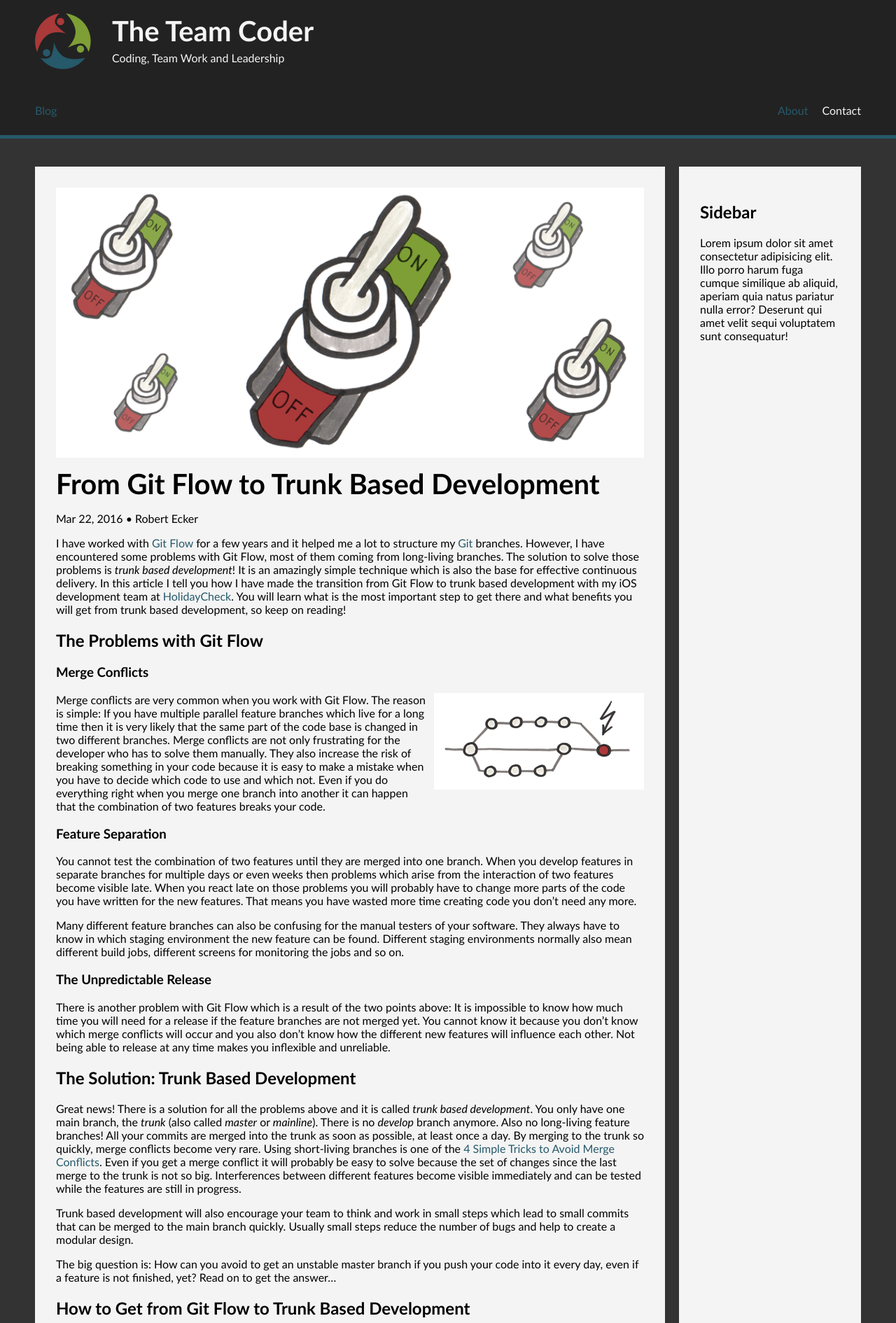
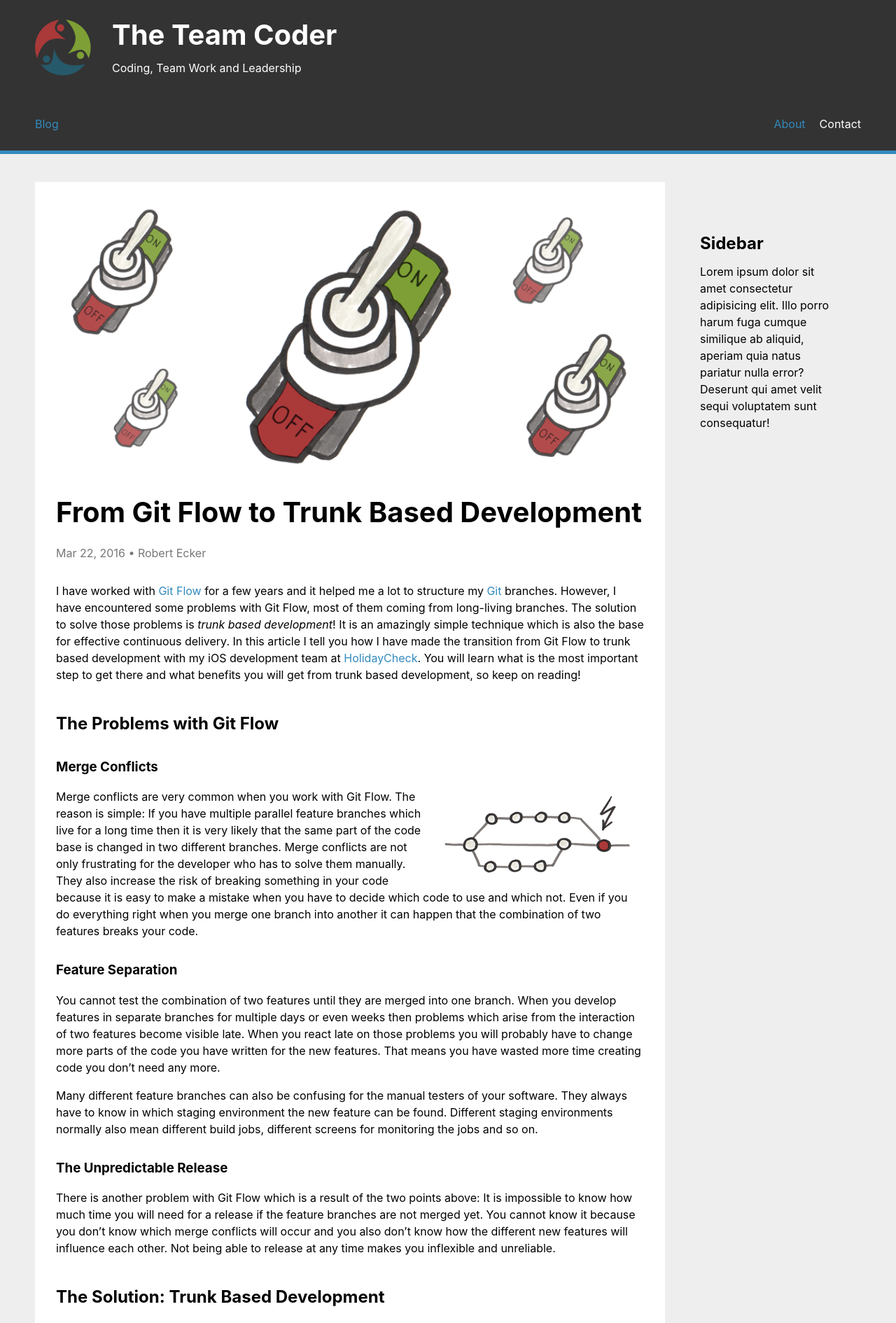
Before and after one commit to team-coder/team-coder.com, a Jekyll site: the page built from _posts/2016-03-22-from-git-flow-to-trunk-based-development.md, in a window 1280 px wide. Shown: the top 1890 px of the page at 70% size. Built offline with Jekyll 4.4.1, drawn with Linux system fonts in a browser that asks for light colours.

Commit message:
Improve layout

```diff
--- a/_includes/header.html
+++ b/_includes/header.html
@@ -3,7 +3,7 @@
       <div class="header-logo-and-text">
           <img src="/assets/images/logo.png" class="logo-image">
           <div class="header-text">
-              <h1>The Team Coder</h1>
+            <p class="header-title">The Team Coder</p>
               <p class="header-subtitle">Coding, Team Work and Leadership</p>
           </div>
       </div>
--- a/_layouts/post.html
+++ b/_layouts/post.html
@@ -9,7 +9,7 @@ layout: default
 
   <div class="post-header">
     <h1 class="post-title p-name" itemprop="name headline">{{ page.title | escape }}</h1>
-    <p class="post-meta">
+    <p class="post-meta" style="color: #777777; margin-bottom: 30px;">
       <time class="dt-published" datetime="{{ page.date | date_to_xmlschema }}" itemprop="datePublished">
         {%- assign date_format = site.minima.date_format | default: "%b %-d, %Y" -%}
         {{ page.date | date: date_format }}
--- a/assets/css/style.scss
+++ b/assets/css/style.scss
@@ -6,14 +6,40 @@
 
 :root {
     --max-content-width: 1200px;
+    --color-background-header: #333333;
+    --color-background-footer: #333333;
+    --color-background-main: #eeeeee;
+    --color-background-content: #ffffff;
+    --color-background-nav: #ffffff;
+    --color-text: #000000;
+    --color-text-header: #ffffff;
+    --color-text-footer: #ffffff;
     --color-green: #7d9f35;
-    --color-blue: #26596a;
+    --color-blue: #338abd;
 }
 
 body {
     margin: 0;
-    font-family: "Trebuchet MS", Helvetica, sans-serif;
-    background: #333333;
+    background: var(--color-background-main);
+    color: var(--color-text);
+    font-family: -apple-system,BlinkMacSystemFont,"Segoe UI",Helvetica,Arial,sans-serif,"Apple Color Emoji","Segoe UI Emoji";
+    line-height: 1.5;
+}
+
+h1 {
+    font-size: 40px;
+    margin-top: 20px;
+    margin-bottom: 5px;
+}
+
+h2 {
+    margin-top: 40px;
+    margin-bottom: 10px;
+}
+
+h3 {
+    margin-top: 30px;
+    margin-bottom: 0px;
 }
 
 a {
@@ -43,8 +69,8 @@ a:hover {
 /**** Header *************************************************/
 
 header {
-    background: #222222;
-    color: #f4f4f4;
+    background: var(--color-background-header);
+    color: var(--color-text-header);
     border-bottom-color: var(--color-blue);
     border-bottom-width: 5px;
     border-bottom-style: solid;
@@ -66,6 +92,13 @@ header {
     display: initial;
 }
 
+.header-title {
+    font-size: 40px;
+    font-weight: bold;
+    margin-bottom: 5px;
+    margin-top: 10px;
+}
+
 .header-subtitle {
     margin-top: 0px;
     font-size: 16px;
@@ -74,12 +107,6 @@ header {
 .logo-image {
     align-self: center;
     margin-right: 30px;
-}
-
-h1 {
-    font-size: 40px;
-    margin-bottom: 5px;
-    margin-top: 10px;
 }
 
 .nav-list {
@@ -111,25 +138,28 @@ main {
 }
 
 .content-container {
-    background: #f4f4f4;
+    background: var(--color-background-content);
     padding: 30px;
     margin: 10px;
     flex: 1;
 }
 
 .sidebar-container {
-    background: #f4f4f4;
     padding: 30px;
     margin: 10px;
     width: 200px;
+}
+
+.post-meta {
+    color: ff0000;
 }
 
 
 /**** Footer *************************************************/
 
 footer {
-    background: #222222;
-    color: #f4f4f4;
+    background: var(--color-background-footer);
+    color: var(--color-text-footer);
     padding-top: 40px;
     padding-bottom: 60px;
 }
@@ -172,7 +202,7 @@ footer {
         height: 40px;
     }
 
-    h1 {
+    .header-title {
         font-size: 24px;
         margin-top: 5px;
     }
@@ -184,6 +214,13 @@ footer {
     .footer-sections {
         flex-direction: column;
     }
+
+    /*.img-align-right {
+        display: block;
+        float: none;
+        margin-left: 0;
+        margin-bottom: 20px;
+    }*/
 }
 
 
```
